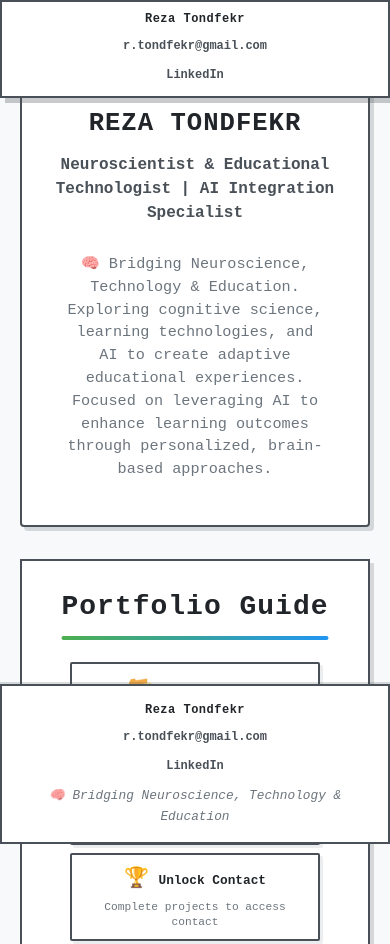
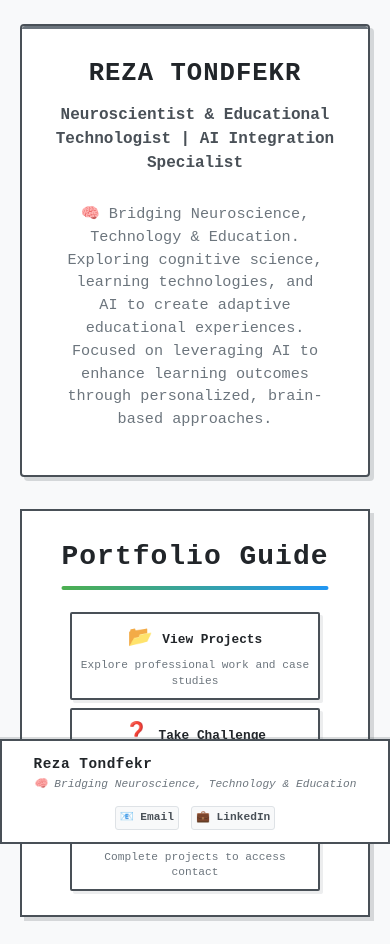
Before and after one commit to TONDFEKR/SiteTech, a plain HTML site: page index.html in a window 390 px wide. Shown: the top 944 px of the page. Drawn offline with Linux system fonts and the light colour scheme.

Commit message:
Add files via upload

```diff
--- a/index.html
+++ b/index.html
@@ -7,17 +7,6 @@
     <link rel="stylesheet" href="style.css">
 </head>
 <body>
-
-    <!-- Contact Bar -->
-    <div class="contact-bar pixel-border">
-        <div class="contact-info">
-            <span class="contact-name">Reza Tondfekr</span>
-            <span class="contact-separator">|</span>
-            <a href="mailto:r.tondfekr@gmail.com" class="contact-email">r.tondfekr@gmail.com</a>
-            <span class="contact-separator">|</span>
-            <a href="https://www.linkedin.com/in/reza-tondfekr" target="_blank" class="contact-linkedin">LinkedIn</a>
-        </div>
-    </div>
 
     <header class="profile-section pixel-border">
         <div class="profile-content">
@@ -103,15 +92,13 @@
     <!-- Footer -->
     <footer class="footer pixel-border">
         <div class="footer-content">
-            <div class="footer-info">
-                <span class="footer-name">Reza Tondfekr</span>
-                <span class="footer-separator">|</span>
-                <a href="mailto:r.tondfekr@gmail.com" class="footer-email">r.tondfekr@gmail.com</a>
-                <span class="footer-separator">|</span>
-                <a href="https://www.linkedin.com/in/reza-tondfekr" target="_blank" class="footer-linkedin">LinkedIn</a>
+            <div class="footer-main">
+                <div class="footer-name">Reza Tondfekr</div>
+                <div class="footer-tagline">🧠 Bridging Neuroscience, Technology & Education</div>
             </div>
-            <div class="footer-tagline">
-                🧠 Bridging Neuroscience, Technology & Education
+            <div class="footer-contact">
+                <a href="mailto:r.tondfekr@gmail.com" class="footer-email">📧 Email</a>
+                <a href="https://www.linkedin.com/in/reza-tondfekr" target="_blank" class="footer-linkedin">💼 LinkedIn</a>
             </div>
         </div>
     </footer>
--- a/script.js
+++ b/script.js
@@ -137,6 +137,37 @@ document.addEventListener('keydown', function(event) {
     }
 });
 
+// Smooth scroll to works section
+function scrollToWorks() {
+    const worksSection = document.querySelector('.works-section');
+    if (worksSection) {
+        worksSection.scrollIntoView({
+            behavior: 'smooth',
+            block: 'start'
+        });
+    }
+}
+
+// Add click handler to portfolio guide cards
+document.addEventListener('DOMContentLoaded', function() {
+    const guideCards = document.querySelectorAll('.guide-card');
+
+    guideCards.forEach((card, index) => {
+        card.addEventListener('click', function() {
+            if (index === 0) { // "View Projects" card
+                scrollToWorks();
+            } else if (index === 1) { // "Take Challenge" card
+                scrollToWorks();
+            } else if (index === 2) { // "Unlock Contact" card
+                scrollToWorks();
+            }
+        });
+
+        // Add cursor pointer
+        card.style.cursor = 'pointer';
+    });
+});
+
 // Challenge System
 const completedChallenges = new Set();
 let completedProjects = new Set();
--- a/style.css
+++ b/style.css
@@ -7,6 +7,10 @@
     image-rendering: pixelated;
     image-rendering: -moz-crisp-edges;
     image-rendering: crisp-edges;
+}
+
+html {
+    scroll-behavior: smooth;
 }
 
 body {
@@ -19,7 +23,7 @@ body {
     min-height: 100vh;
     font-family: 'Courier New', monospace;
     position: relative;
-    padding-bottom: 120px; /* Space for footer */
+    padding-bottom: 100px; /* Space for footer */
 }
 
 /* Animations */
@@ -365,30 +369,34 @@ h1 {
         margin-bottom: 2rem;
     }
 
-    /* Contact bar and footer mobile styles */
-    .contact-info,
-    .footer-info {
+    /* Footer mobile styles */
+    .footer {
+        padding: 10px 0;
+    }
+
+    .footer-content {
         flex-direction: column;
         gap: 8px;
-        font-size: 0.8rem;
+        text-align: center;
     }
 
-    .contact-separator,
-    .footer-separator {
-        display: none;
+    .footer-main {
+        text-align: center;
     }
 
-    .contact-bar {
-        padding: 6px 0;
+    .footer-contact {
+        justify-content: center;
+        gap: 8px;
     }
 
-    .footer {
-        padding: 12px 0;
+    .footer-email,
+    .footer-linkedin {
+        font-size: 0.75rem;
+        padding: 3px 6px;
     }
 
     body {
-        padding-top: 80px; /* More space for mobile contact bar */
-        padding-bottom: 140px; /* More space for mobile footer */
+        padding-bottom: 120px; /* Space for mobile footer */
     }
 
     /* Adjust profile section margins for mobile */
@@ -858,72 +866,6 @@ h1 {
     }
 }
 
-/* Contact Bar */
-.contact-bar {
-    position: fixed;
-    top: 0;
-    left: 0;
-    right: 0;
-    background: #ffffff;
-    z-index: 1000;
-    padding: 8px 0;
-    border-bottom: 2px solid #495057;
-    box-shadow: 0 2px 0 rgba(73, 80, 87, 0.2);
-    animation: slideDownFadeIn 0.6s ease-out forwards;
-    opacity: 0;
-    transform: translateY(-20px);
-}
-
-@keyframes slideDownFadeIn {
-    to {
-        transform: translateY(0);
-        opacity: 1;
-    }
-}
-
-.contact-info {
-    display: flex;
-    justify-content: center;
-    align-items: center;
-    gap: 15px;
-    max-width: 1200px;
-    margin: 0 auto;
-    padding: 0 20px;
-    font-size: 0.9rem;
-    font-weight: 600;
-}
-
-.contact-name {
-    color: #212529;
-    font-weight: 700;
-    letter-spacing: 0.5px;
-}
-
-.contact-separator {
-    color: #6c757d;
-    font-weight: bold;
-}
-
-.contact-email,
-.contact-linkedin {
-    color: #495057;
-    text-decoration: none;
-    transition: all 0.2s ease;
-    padding: 2px 6px;
-    border-radius: 3px;
-}
-
-.contact-email:hover,
-.contact-linkedin:hover {
-    background: #f8f9fa;
-    color: #212529;
-    transform: translateY(-1px);
-    box-shadow: 2px 2px 0 rgba(73, 80, 87, 0.2);
-}
-
-.contact-linkedin:hover {
-    color: #0077b5;
-}
 
 /* Footer */
 .footer {
@@ -933,7 +875,7 @@ h1 {
     right: 0;
     background: #ffffff;
     z-index: 1000;
-    padding: 15px 0;
+    padding: 12px 0;
     border-top: 2px solid #495057;
     box-shadow: 0 -2px 0 rgba(73, 80, 87, 0.2);
     animation: slideUpFadeIn 0.6s ease-out forwards;
@@ -945,28 +887,37 @@ h1 {
     max-width: 1200px;
     margin: 0 auto;
     padding: 0 20px;
-    text-align: center;
+    display: flex;
+    justify-content: space-between;
+    align-items: center;
+    gap: 15px;
 }
 
-.footer-info {
-    display: flex;
-    justify-content: center;
-    align-items: center;
-    gap: 15px;
-    margin-bottom: 8px;
-    font-size: 0.9rem;
-    font-weight: 600;
+.footer-main {
+    flex: 1;
+    text-align: left;
 }
 
 .footer-name {
     color: #212529;
     font-weight: 700;
     letter-spacing: 0.5px;
+    font-size: 0.9rem;
+    margin-bottom: 2px;
 }
 
-.footer-separator {
+.footer-tagline {
     color: #6c757d;
-    font-weight: bold;
+    font-size: 0.75rem;
+    font-weight: 500;
+    font-style: italic;
+    line-height: 1.2;
+}
+
+.footer-contact {
+    display: flex;
+    gap: 12px;
+    align-items: center;
 }
 
 .footer-email,
@@ -974,13 +925,17 @@ h1 {
     color: #495057;
     text-decoration: none;
     transition: all 0.2s ease;
-    padding: 2px 6px;
+    padding: 4px 8px;
     border-radius: 3px;
+    font-size: 0.8rem;
+    font-weight: 600;
+    border: 1px solid #dee2e6;
+    background: #f8f9fa;
 }
 
 .footer-email:hover,
 .footer-linkedin:hover {
-    background: #f8f9fa;
+    background: #e9ecef;
     color: #212529;
     transform: translateY(-1px);
     box-shadow: 2px 2px 0 rgba(73, 80, 87, 0.2);
@@ -988,30 +943,24 @@ h1 {
 
 .footer-linkedin:hover {
     color: #0077b5;
-}
-
-.footer-tagline {
-    color: #6c757d;
-    font-size: 0.85rem;
-    font-weight: 500;
-    font-style: italic;
+    border-color: #0077b5;
 }
 
 /* Adjust body padding for fixed elements */
 body {
-    padding-top: 60px; /* Space for contact bar */
+    padding-top: 20px; /* Normal padding since no top contact bar */
 }
 
 
 @media (max-width: 576px) {
-    .contact-info,
-    .footer-info {
-        font-size: 0.75rem;
-        gap: 6px;
+    .footer-tagline {
+        font-size: 0.7rem;
     }
 
-    .footer-tagline {
-        font-size: 0.8rem;
+    .footer-email,
+    .footer-linkedin {
+        font-size: 0.7rem;
+        padding: 2px 4px;
     }
 
     /* Further reduce margins for very small screens */
@@ -1037,7 +986,6 @@ body {
 
     /* Adjust body padding for very small screens */
     body {
-        padding-top: 70px;
-        padding-bottom: 120px;
+        padding-bottom: 100px;
     }
 }
```
